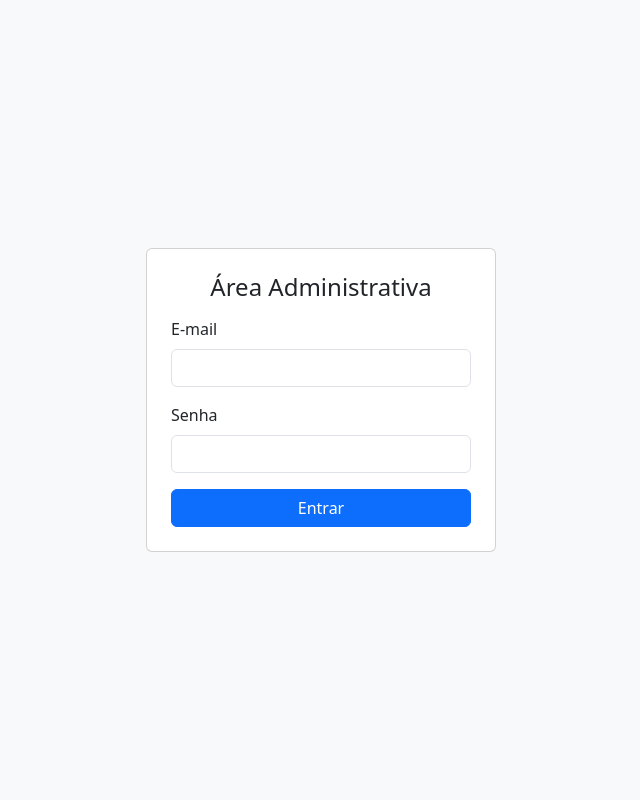
After one commit to matheus-milam/marmitaria, a PHP site: page /admin/login.php in a window 1280 px wide. The commit adds this page. Shown: the whole page, without its empty margins (319-959 px from the left). Run offline with PHP 8.4, Linux system fonts and the light colour scheme.

Commit message:
paginas de login

```diff
--- /dev/null
+++ b/admin/login.php
@@ -0,0 +1,50 @@
+<?php
+session_start();
+
+$email_admin = "admin@gmail.com";
+$senha_admin = "sabor123";
+
+if (isset($_POST["entrar"])) {
+    $email = $_POST["email"];
+    $senha = $_POST["senha"];
+
+    if ($email === $email_admin && $senha === $senha_admin) {
+        $_SESSION["admin_logado"] = true;
+        header("Location: index.php?pagina=marmita");
+        exit;
+    }else
+
+    $erro = "E-mail ou senha inválidos";
+}
+?>
+<!DOCTYPE html>
+<html lang="pt-br">
+<head>
+    <meta charset="UTF-8">
+    <title>Login Admin - Sabor do Céu</title>
+    <link href="https://cdn.jsdelivr.net/npm/bootstrap@5.3.0/dist/css/bootstrap.min.css" rel="stylesheet">
+</head>
+<body class="bg-light">
+    <div class="container d-flex justify-content-center align-items-center" style="height: 100vh;">
+        <div class="card p-4" style="width: 350px;">
+            <h4 class="mb-3 text-center">Área Administrativa</h4>
+
+            <?php if (isset($erro)) { ?>
+                <div class="alert alert-danger"><?= $erro ?></div>
+            <?php } ?>
+
+            <form method="POST">
+                <div class="mb-3">
+                    <label class="form-label">E-mail</label>
+                    <input type="email" name="email" class="form-control" required>
+                </div>
+                <div class="mb-3">
+                    <label class="form-label">Senha</label>
+                    <input type="password" name="senha" class="form-control" required>
+                </div>
+                <button type="submit" name="entrar" class="btn btn-primary w-100">Entrar</button>
+            </form>
+        </div>
+    </div>
+</body>
+</html>
--- /dev/null
+++ b/admin/logout.php
@@ -0,0 +1,5 @@
+<?php
+session_start();
+session_destroy();
+header("Location: login.php");
+exit;
--- a/css/style.css
+++ b/css/style.css
@@ -114,4 +114,4 @@ h2 {
 }
 .container-erro img {
   width: 50%;
-}/*# sourceMappingURL=style.css.map */
+}
```
Also changed, not shown: admin/index.php (added, +74 -0 lines), .htaccess (added).
